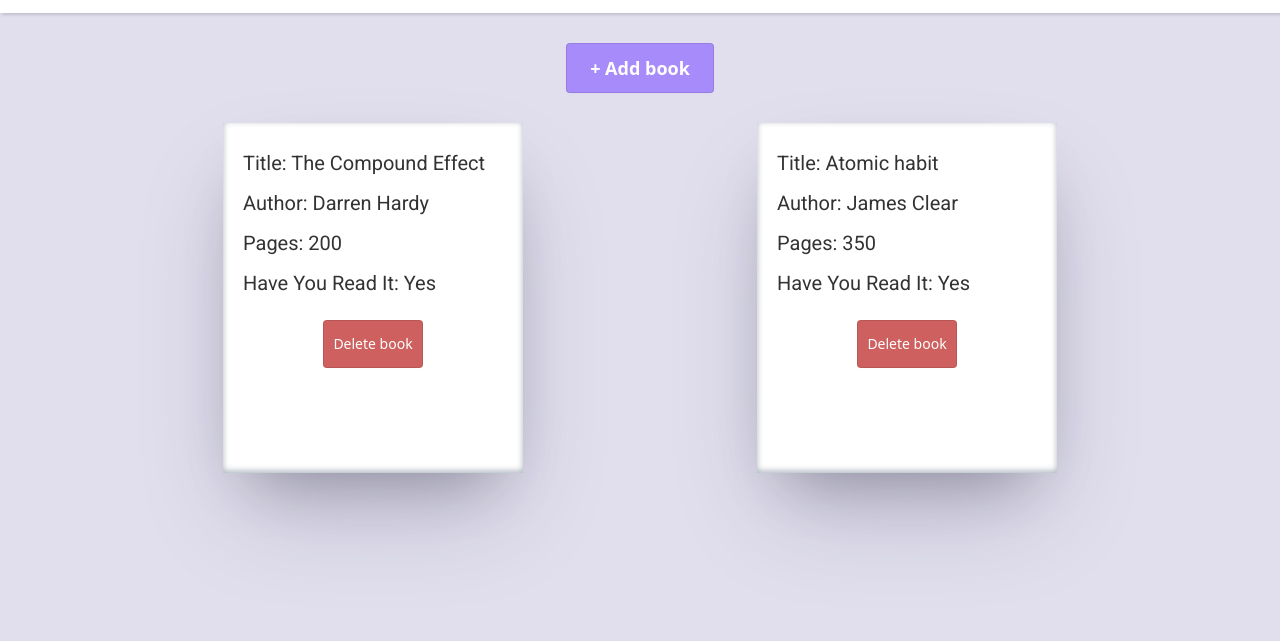
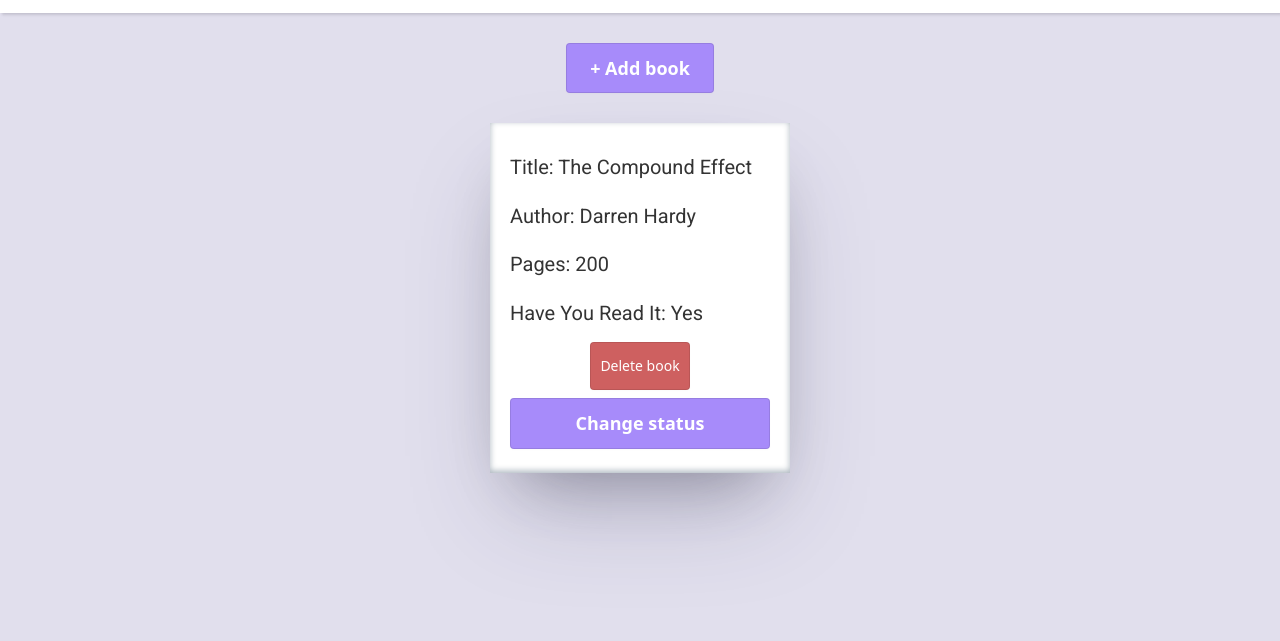
Before and after one commit to Mohamed-24-03-2022/Library, a plain HTML site: page index.html in a window 1280 px wide. Shown: the part 98-739 px from the top of the page. Drawn offline with Linux system fonts and the light colour scheme.

Commit message:
Finish it

```diff
--- a/index.js
+++ b/index.js
@@ -3,12 +3,10 @@
 const authorInput = document.querySelector("#author");
 const pagesInput = document.querySelector("#pages");
 const haveYouReadItInput = document.querySelector("#haveYouReadIt");
-
 const formContainer = document.querySelector(".form-container");
 const booksContainer = document.querySelector(".books-container");
 const addNewBookButton = document.querySelector(".new-books button");
 const closeButton = document.querySelector(".close-button");
-// const deleteButton = document.querySelector(".delete-button");
 const body = document.querySelector("body");
 const myLibrary = [];
 
@@ -23,46 +21,65 @@
 };
 // default items
 const book1 = new Book("The Compound Effect", "Darren Hardy", "200", true);
-const book2 = new Book("Atomic habit", "James Clear", "350", true);
-myLibrary.push(book1, book2);
+myLibrary.push(book1);
 
-// declaring i here to the for loop so it doesn't iterate over elements that are already iterated over.
-let i = 0;
-const displayBookCard = () => {
-    for (i; i < myLibrary.length; i++) {
-        const bookBox = document.createElement("div");
-        bookBox.classList.add("book-box");
-        bookBox.setAttribute("data-index-number", i);
 
-        booksContainer.appendChild(bookBox);
-        const titleP = document.createElement("p");
-        const authorP = document.createElement("p");
-        const pagesP = document.createElement("p");
-        const haveYouReadItP = document.createElement("p");
-        const deleteButton = document.createElement("button");
-        deleteButton.classList.add("delete-button");
-        deleteButton.textContent = "Delete book";
-
-        const book = myLibrary[i];
-        titleP.textContent = `Title: ${book.title}`;
-        authorP.textContent = `Author: ${book.author}`;
-        pagesP.textContent = `Pages: ${book.pages}`;
-
-        if (book.haveYouReadIt === true) {
+const createCard = () => {
+    const bookCard = document.createElement("div");
+    const titlePara = document.createElement("p");
+    const authorPara = document.createElement("p");
+    const pagesPara = document.createElement("p");
+    const haveYouReadItPara = document.createElement("p");
+    const deleteButton = document.createElement("button");
+    const readStatusButton = document.createElement("button");
+    // bookCard.setAttribute("data-index-number", i);
+    // const index = bookCard.dataset.indexNumber;
+    // myLibrary.splice(index, 1);
+    bookCard.classList.add("book-card");
+    deleteButton.classList.add("delete-button");
+    deleteButton.textContent = "Delete book";
+    readStatusButton.classList.add("read-status");
+    readStatusButton.textContent = "Change status";
+    fillBookCard(bookCard, titlePara, authorPara, pagesPara, haveYouReadItPara, deleteButton, readStatusButton);
+}
+const deleteCard = (deleteButton, book) => {
+    deleteButton.addEventListener("click", (e) => {
+        const bookTitle = e.target.parentElement.firstChild.textContent.slice(7);
+        if (bookTitle === book.title) {
+            myLibrary.splice(myLibrary.indexOf(book), 1);
+            e.target.parentElement.remove();
+        }
+    });
+}
+const changeStatus = (readStatusButton, book, haveYouReadItPara) => {
+    readStatusButton.addEventListener("click", () => {
+        if (book.haveYouReadIt === "Yes") {
+            book.haveYouReadIt = "No";
+        } else {
             book.haveYouReadIt = "Yes";
-        } else {
-            book.haveYouReadIt = "No";
         }
-        haveYouReadItP.textContent = `Have You Read It: ${book.haveYouReadIt}`;
-
-        bookBox.appendChild(titleP);
-        bookBox.appendChild(authorP);
-        bookBox.appendChild(pagesP);
-        bookBox.appendChild(haveYouReadItP);
-        bookBox.appendChild(deleteButton);
-    }
+        haveYouReadItPara.textContent = `Have You Read It: ${book.haveYouReadIt}`;
+    });
+}
+const fillBookCard = (bookCard, titlePara, authorPara, pagesPara, haveYouReadItPara, deleteButton, readStatusButton) => {
+    myLibrary.forEach(book => {
+        titlePara.textContent = `Title: ${book.title}`;
+        authorPara.textContent = `Author: ${book.author}`;
+        pagesPara.textContent = `Pages: ${book.pages}`;
+        book.haveYouReadIt === true ? (book.haveYouReadIt = "Yes") : (book.haveYouReadIt = "No");
+        haveYouReadItPara.textContent = `Have You Read It: ${book.haveYouReadIt}`;
+        booksContainer.appendChild(bookCard);
+        bookCard.appendChild(titlePara);
+        bookCard.appendChild(authorPara);
+        bookCard.appendChild(pagesPara);
+        bookCard.appendChild(haveYouReadItPara);
+        bookCard.appendChild(deleteButton);
+        bookCard.appendChild(readStatusButton);
+        deleteCard(deleteButton, book);
+        changeStatus(readStatusButton, book, haveYouReadItPara);
+    });
 };
-displayBookCard();
+createCard(); // to load default items
 
 const resettingInputs = () => {
     titleInput.value = "";
@@ -70,7 +87,7 @@
     pagesInput.value = "";
     haveYouReadItInput.checked = false;
 };
-function addBookToLibrary() {
+const addBookToLibrary = () => {
     addBookToLibraryButton.addEventListener("click", () => {
         if (!titleInput.value || !authorInput.value || !pagesInput.value) {
             return;
@@ -82,16 +99,12 @@
             haveYouReadItInput.checked
         );
         myLibrary.push(newBook);
-        displayBookCard();
+        createCard();
         resettingInputs();
         closeWindow();
-        console.log(i);
-        console.log(myLibrary);
     });
 }
 addBookToLibrary();
-
-
 addNewBookButton.addEventListener("click", () => {
     formContainer.style.scale = "1";
     addBookToLibraryButton.style.visibility = "visible";
@@ -100,7 +113,6 @@
         body.style.backgroundColor = "#00000087";
     }
 });
-
 const closeWindow = () => {
     formContainer.style.scale = "0";
     addBookToLibraryButton.style.visibility = "hidden";
@@ -110,18 +122,3 @@
     }
 };
 closeButton.addEventListener("click", closeWindow);
-
-// body.addEventListener("click", closeWindow);
-
-
-const deleteBookBox = () => {
-    deleteButton.addEventListener("click", () => {
-        const index = bookBox.dataset.indexNumber;
-        console.log(myLibrary);
-        myLibrary.splice(index, 1);
-        console.log(myLibrary);
-    });
-}
-setTimeout(() => {
-    deleteBookBox();
-}, 300);
--- a/styles.css
+++ b/styles.css
@@ -109,8 +109,10 @@
   justify-items: center;
   gap: 30px;
 }
-.book-box {
-  position: relative;
+.book-card {
+  display: flex;
+  flex-direction: column;
+  justify-content: space-around;
   width: 300px;
   height: 350px;
   padding: 20px;
@@ -118,11 +120,10 @@
   line-height: 2;
   box-shadow: rgba(50, 50, 93, 0.25) 0px 50px 100px -20px, rgba(0, 0, 0, 0.3) 0px 30px 60px -30px, rgba(10, 37, 64, 0.35) 0px -2px 6px 0px inset;
   background-color: var(--white-bg-color);
+  transition: 500ms ease-in-out;
 }
 .delete-button {
-  position: absolute;
-  bottom: 30%;
-  right: calc(50% - 50px);
+  align-self: center;
   width: 100px;
   height: min-content;
   font-size: 14px;
```
Also changed, not shown: index.html (+0 -6 lines).
